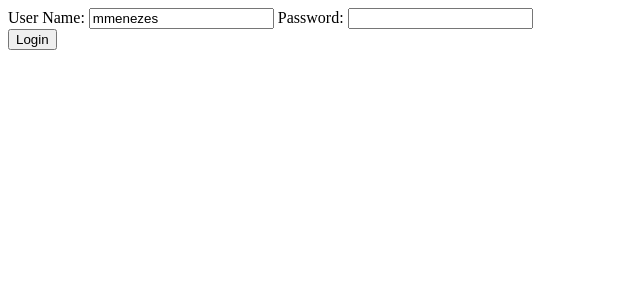
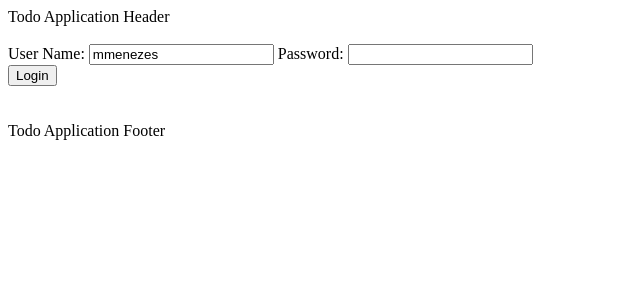
Before and after one commit to mvgmenezes/angular-todo, an Angular app: page /login in a window 1280 px wide. Shown: the top 300 px of the page, without its empty margins (0-640 px from the left). Built offline with nearby package versions, Linux system fonts and the light colour scheme.

Commit message:
Aprendendo sobre o bootstrapping do angular aplication, header e footer

```diff
--- a/src/app/app.component.html
+++ b/src/app/app.component.html
@@ -3,5 +3,8 @@
 <!--<app-login></app-login>-->
 
 <!-- <div>Conteudo do componente</div> -->
+Todo Application Header<br> <br>
+<router-outlet></router-outlet>
 
-<router-outlet></router-outlet>
+<br> <br>
+Todo Application Footer
```
